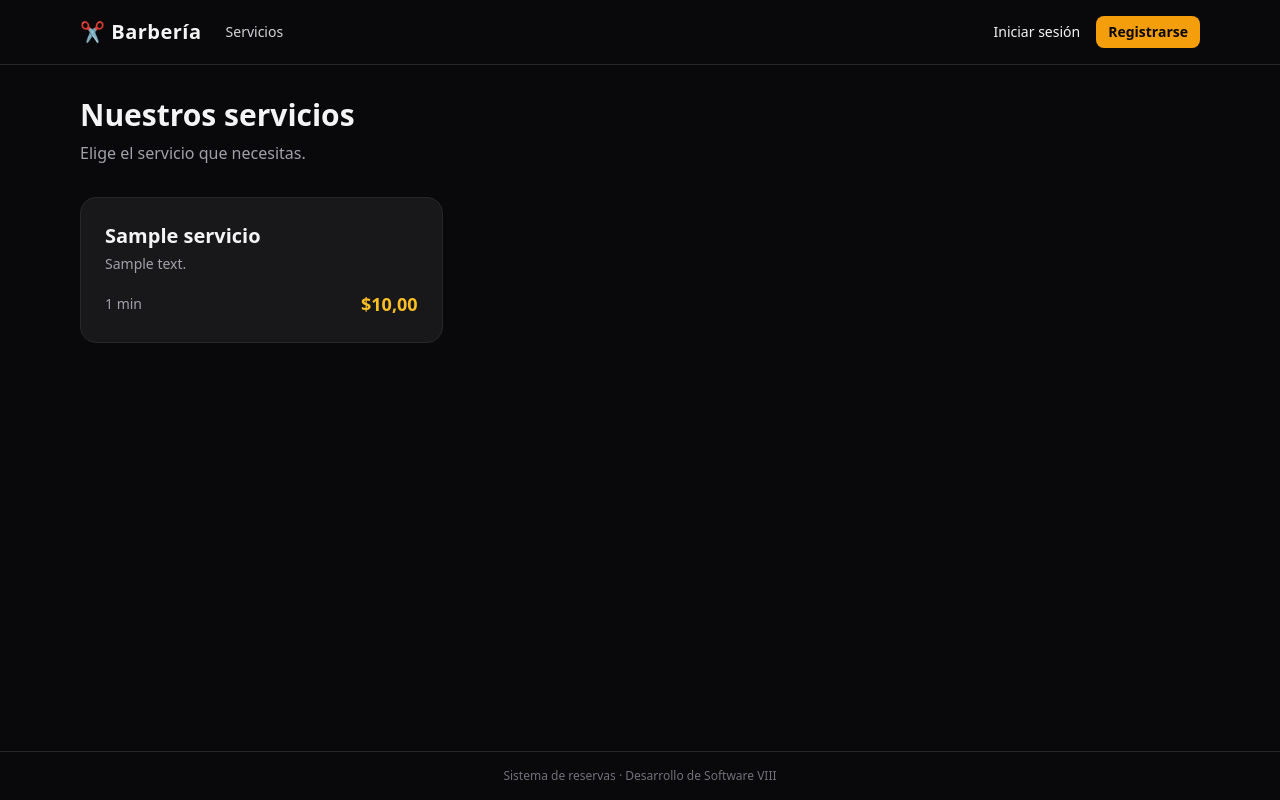
After one commit to jorgejimenez847/Destiny3, a Django app: page /servicios/ in a window 1280 px wide. The commit adds this page. Run offline with Django 5.2, Linux system fonts and the light colour scheme; tables that the repository leaves empty hold one stand-in row (values such as "Sample post"); some libraries are stand-ins or nearby versions.

Commit message:
Servicios implementados

```diff
--- a/config/urls.py
+++ b/config/urls.py
@@ -10,6 +10,7 @@ urlpatterns = [
     path("admin/", admin.site.urls),
     path("", TemplateView.as_view(template_name="home.html"), name="home"),
     path("cuentas/", include("usuarios.urls")),
+    path("servicios/", include("servicios.urls")),
 ]
 
 # Recarga automática del navegador (solo desarrollo)
--- /dev/null
+++ b/servicios/urls.py
@@ -0,0 +1,9 @@
+from django.urls import path
+
+from . import views
+
+app_name = "servicios"
+
+urlpatterns = [
+    path("", views.ServicioListView.as_view(), name="lista"),
+]
--- a/servicios/views.py
+++ b/servicios/views.py
@@ -1,3 +1,12 @@
-from django.shortcuts import render
+from django.views.generic import ListView
 
-# Create your views here.
+from .models import Servicio
+
+
+class ServicioListView(ListView):
+    model = Servicio
+    template_name = "servicios/lista.html"
+    context_object_name = "servicios"
+
+    def get_queryset(self):
+        return Servicio.objects.filter(activo=True)
--- a/templates/base.html
+++ b/templates/base.html
@@ -11,7 +11,10 @@
 
   <header class="border-b border-zinc-800">
     <nav class="max-w-6xl mx-auto flex items-center justify-between px-4 py-4">
-      <a href="{% url 'home' %}" class="text-xl font-bold tracking-wide">✂️ Barbería</a>
+      <div class="flex items-center gap-6">
+        <a href="{% url 'home' %}" class="text-xl font-bold tracking-wide">✂️ Barbería</a>
+        <a href="{% url 'servicios:lista' %}" class="text-sm text-zinc-300 hover:text-amber-400">Servicios</a>
+      </div>
       <div class="flex items-center gap-4 text-sm">
         {% if user.is_authenticated %}
           <span class="text-zinc-400">Hola, {{ user.first_name|default:user.username }}</span>
--- /dev/null
+++ b/templates/servicios/lista.html
@@ -0,0 +1,23 @@
+{% extends "base.html" %}
+{% block title %}Servicios{% endblock %}
+{% block content %}
+<h1 class="text-3xl font-bold">Nuestros servicios</h1>
+<p class="mt-2 text-zinc-400">Elige el servicio que necesitas.</p>
+
+<div class="mt-8 grid gap-4 sm:grid-cols-2 lg:grid-cols-3">
+  {% for s in servicios %}
+    <div class="rounded-2xl border border-zinc-800 bg-zinc-900 p-6">
+      <h2 class="text-xl font-bold">{{ s.nombre }}</h2>
+      {% if s.descripcion %}
+        <p class="mt-1 text-sm text-zinc-400">{{ s.descripcion }}</p>
+      {% endif %}
+      <div class="mt-4 flex items-center justify-between text-sm">
+        <span class="text-zinc-400">{{ s.duracion_minutos }} min</span>
+        <span class="text-lg font-semibold text-amber-400">${{ s.precio }}</span>
+      </div>
+    </div>
+  {% empty %}
+    <p class="text-zinc-400">Aún no hay servicios disponibles.</p>
+  {% endfor %}
+</div>
+{% endblock %}
```
